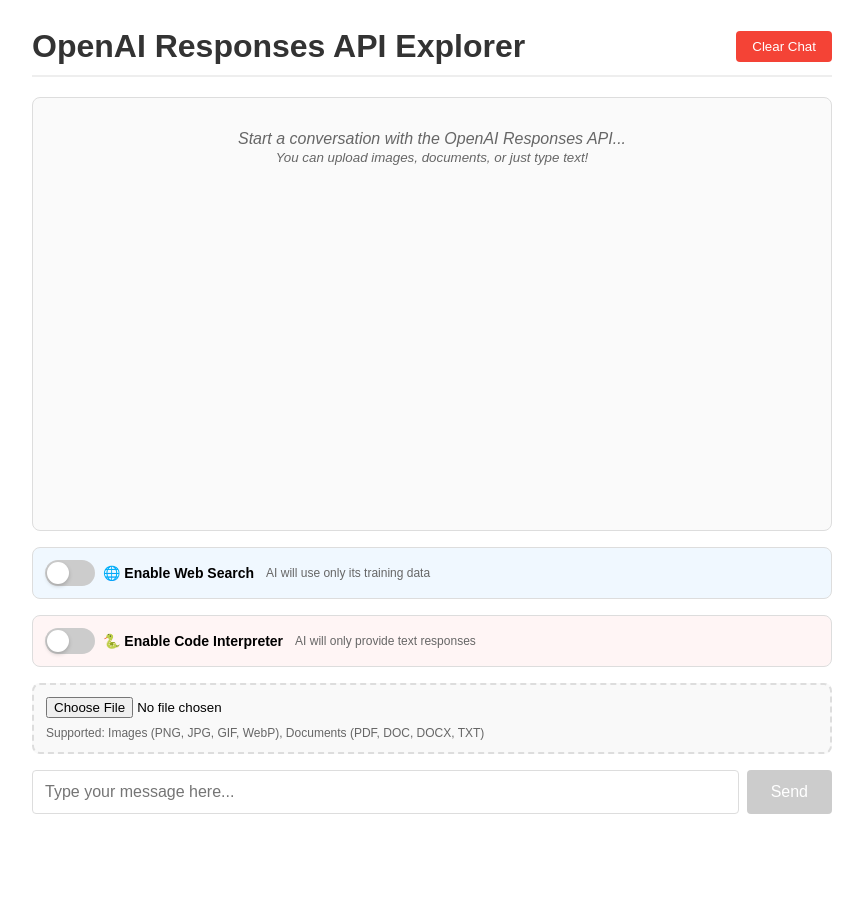
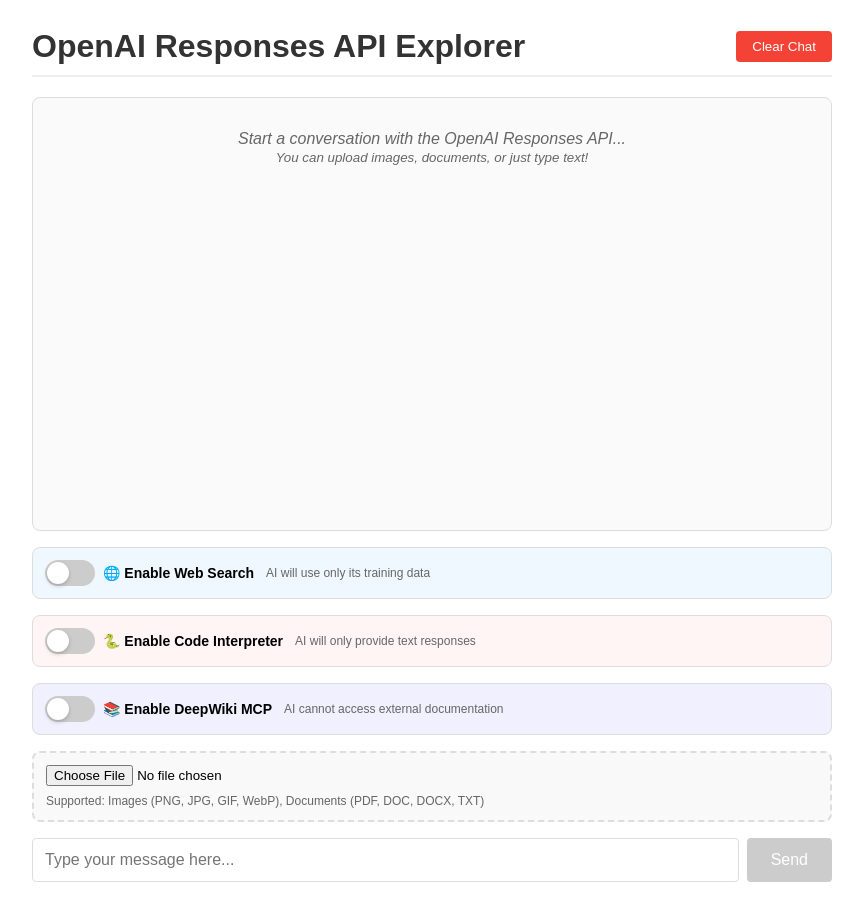
Before and after one commit to rupnikj/responses_api, a React app: page / in a window 1280 px wide. Shown: the whole page, without its empty margins (208-1071 px from the left). Before the commit the page ends 842 px from the top, so only its background shows below. Built offline with nearby package versions, Linux system fonts and the light colour scheme; the HTML template or start-up script is replaced by a standard one.

Commit message:
deep wiki mcp

```diff
--- a/src/client/App.tsx
+++ b/src/client/App.tsx
@@ -26,6 +26,7 @@
   const [selectedFile, setSelectedFile] = useState<File | null>(null);
   const [webSearchEnabled, setWebSearchEnabled] = useState<boolean>(false);
   const [codeInterpreterEnabled, setCodeInterpreterEnabled] = useState<boolean>(false);
+  const [deepWikiMcpEnabled, setDeepWikiMcpEnabled] = useState<boolean>(false);
 
   // Ref for auto-scrolling to bottom of messages
   const messagesEndRef = useRef<HTMLDivElement>(null);
@@ -81,6 +82,7 @@
         formData.append('file', currentFile);
         formData.append('webSearchEnabled', webSearchEnabled.toString());
         formData.append('codeInterpreterEnabled', codeInterpreterEnabled.toString());
+        formData.append('deepWikiMcpEnabled', deepWikiMcpEnabled.toString());
 
         response = await fetch('http://localhost:3001/api/responses', {
           method: 'POST',
@@ -97,7 +99,8 @@
             input: currentInput,
             previousResponseId: lastResponseId,
             webSearchEnabled: webSearchEnabled,
-            codeInterpreterEnabled: codeInterpreterEnabled
+            codeInterpreterEnabled: codeInterpreterEnabled,
+            deepWikiMcpEnabled: deepWikiMcpEnabled
           }),
         });
       }
@@ -367,6 +370,59 @@
         </div>
       </div>
 
+      {/* DeepWiki MCP Toggle */}
+      <div style={{
+        marginBottom: '16px',
+        padding: '12px',
+        border: '1px solid #ddd',
+        borderRadius: '8px',
+        backgroundColor: '#f0f0ff'
+      }}>
+        <div style={{ display: 'flex', alignItems: 'center', gap: '12px' }}>
+          <label style={{
+            display: 'flex',
+            alignItems: 'center',
+            cursor: 'pointer',
+            fontSize: '14px',
+            fontWeight: 'bold'
+          }}>
+            <div style={{ position: 'relative', marginRight: '8px' }}>
+              <input
+                type="checkbox"
+                checked={deepWikiMcpEnabled}
+                onChange={(e) => setDeepWikiMcpEnabled(e.target.checked)}
+                style={{ display: 'none' }}
+              />
+              <div style={{
+                width: '50px',
+                height: '26px',
+                backgroundColor: deepWikiMcpEnabled ? '#6f42c1' : '#ccc',
+                borderRadius: '13px',
+                position: 'relative',
+                transition: 'background-color 0.3s ease',
+                cursor: 'pointer'
+              }}>
+                <div style={{
+                  width: '22px',
+                  height: '22px',
+                  backgroundColor: 'white',
+                  borderRadius: '50%',
+                  position: 'absolute',
+                  top: '2px',
+                  left: deepWikiMcpEnabled ? '26px' : '2px',
+                  transition: 'left 0.3s ease',
+                  boxShadow: '0 2px 4px rgba(0,0,0,0.2)'
+                }} />
+              </div>
+            </div>
+            📚 Enable DeepWiki MCP
+          </label>
+          <span style={{ fontSize: '12px', color: '#666' }}>
+            {deepWikiMcpEnabled ? 'AI can search documentation and repositories via DeepWiki' : 'AI cannot access external documentation'}
+          </span>
+        </div>
+      </div>
+
       {/* File Upload Section */}
       <div style={{
         marginBottom: '16px',
```
Also changed, not shown: src/server/index.ts (+5 -3 lines), src/server/openai.ts (+16 -2 lines).
